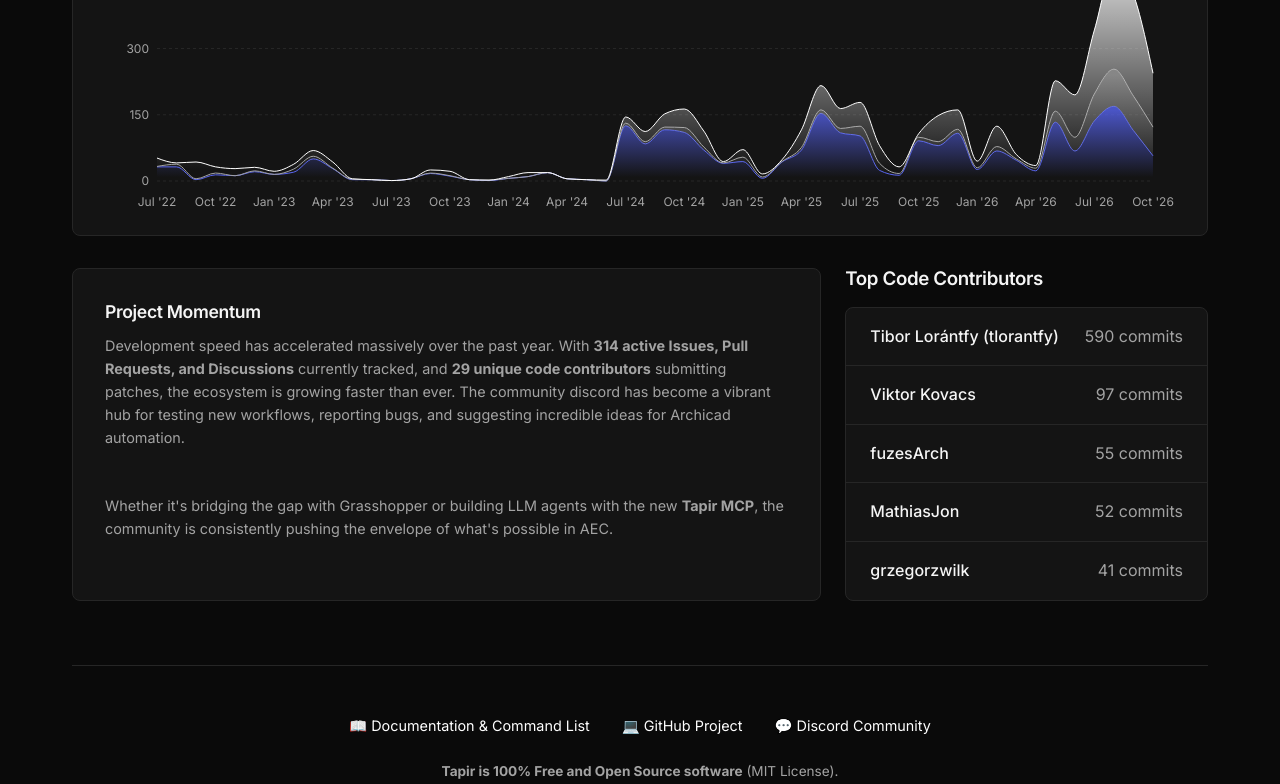
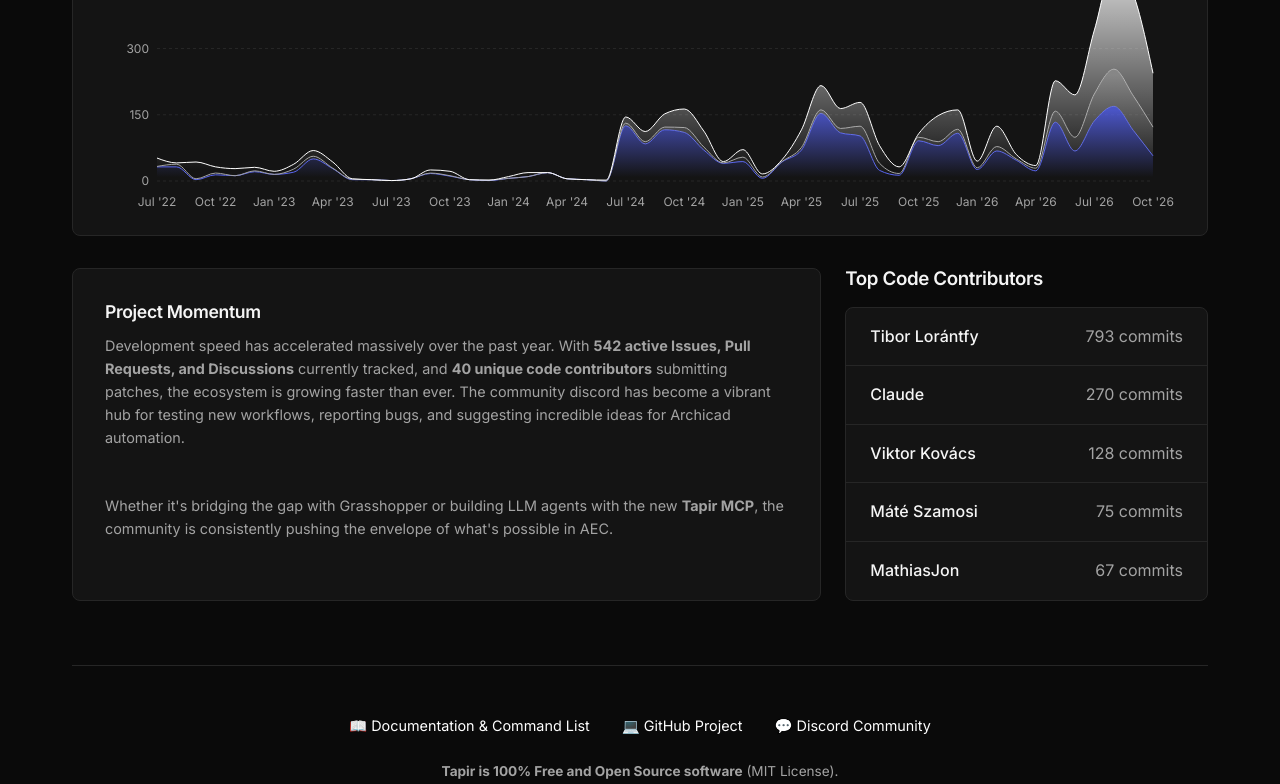
Before and after one commit to ENZYME-APD/Tapir-Report-web, a React (Vite) app: page / in a window 1280 px wide. Shown: the part 6220-7004 px from the top of the page. Built offline with nearby package versions, Linux system fonts and the light colour scheme.

Commit message:
feat: make community stats and contributor leaderboard dynamic

```diff
--- a/src/App.jsx
+++ b/src/App.jsx
@@ -1,4 +1,4 @@
-import { useState, useEffect } from 'react';
+import { useState, useEffect, useMemo } from 'react';
 import { AreaChart, Area, XAxis, YAxis, CartesianGrid, Tooltip, ResponsiveContainer } from 'recharts';
 import githubData from './data/github_data.json';
 import discordData from './data/discord_data.json';
@@ -36,13 +36,51 @@
     { title: "Direct CI/CD Integration", desc: "Seamless workflows for running automated Tapir scripts in GitHub Actions pipelines." },
   ];
 
-  const leaderboard = [
-    { name: "Tibor Lorántfy (tlorantfy)", commits: 590 },
-    { name: "Viktor Kovacs", commits: 97 },
-    { name: "fuzesArch", commits: 55 },
-    { name: "MathiasJon", commits: 52 },
-    { name: "grzegorzwilk", commits: 41 }
-  ];
+  const { stats, leaderboard } = useMemo(() => {
+    // Commit author counts
+    const authorCounts = {};
+    commitsData.forEach(c => {
+      const raw = (c?.author || '').trim();
+      if (!raw) return;
+      const lower = raw.toLowerCase();
+      let name = raw;
+      if (lower === 'tlorantfy' || lower === 'tibor lorántfy') {
+        name = 'Tibor Lorántfy';
+      } else if (lower.includes('claude')) {
+        name = 'Claude';
+      } else if (lower.includes('szamosi')) {
+        name = 'Máté Szamosi';
+      } else if (lower.includes('kovacs') || lower.includes('kovács')) {
+        name = 'Viktor Kovács';
+      }
+      authorCounts[name] = (authorCounts[name] || 0) + 1;
+    });
+
+    const sortedLeaderboard = Object.entries(authorCounts)
+      .map(([name, commits]) => ({ name, commits }))
+      .sort((a, b) => b.commits - a.commits)
+      .slice(0, 5);
+
+    // Unique participants across Discord and GitHub
+    const participants = new Set();
+    discordData.forEach(d => d?.author && participants.add(d.author));
+    githubData.forEach(g => g?.author && participants.add(g.author));
+
+    const uniqueCommitters = new Set(
+      commitsData.map(c => (c?.author || '').trim()).filter(Boolean)
+    );
+
+    return {
+      stats: {
+        totalCommits: commitsData.length,
+        discordMessages: discordData.length,
+        totalParticipants: participants.size,
+        totalGithubItems: githubData.length,
+        uniqueCommitters: uniqueCommitters.size,
+      },
+      leaderboard: sortedLeaderboard,
+    };
+  }, []);
 
   const [chartData, setChartData] = useState([]);
 
@@ -328,15 +366,15 @@
 
         <div className="grid-3" style={{ marginBottom: "2rem" }}>
           <div className="stat-card">
-            <div className="stat-value">1,096</div>
+            <div className="stat-value">{stats.totalCommits.toLocaleString()}</div>
             <div className="stat-label">GitHub Commits</div>
           </div>
           <div className="stat-card">
-            <div className="stat-value">2,553</div>
+            <div className="stat-value">{stats.discordMessages.toLocaleString()}</div>
             <div className="stat-label">Discord Messages</div>
           </div>
           <div className="stat-card">
-            <div className="stat-value">109</div>
+            <div className="stat-value">{stats.totalParticipants.toLocaleString()}</div>
             <div className="stat-label">Active Participants</div>
           </div>
         </div>
@@ -385,8 +423,8 @@
               <h3>Project Momentum</h3>
               <p style={{ marginBottom: "1rem" }}>
                 Development speed has accelerated massively over the past year.
-                With <strong>314 active Issues, Pull Requests, and Discussions</strong> currently tracked,
-                and <strong>29 unique code contributors</strong> submitting patches, the ecosystem is growing faster than ever.
+                With <strong>{stats.totalGithubItems.toLocaleString()} active Issues, Pull Requests, and Discussions</strong> currently tracked,
+                and <strong>{stats.uniqueCommitters} unique code contributors</strong> submitting patches, the ecosystem is growing faster than ever.
                 The community discord has become a vibrant hub for testing new workflows, reporting bugs, and suggesting incredible ideas for Archicad automation.
               </p>
               <p>
```
